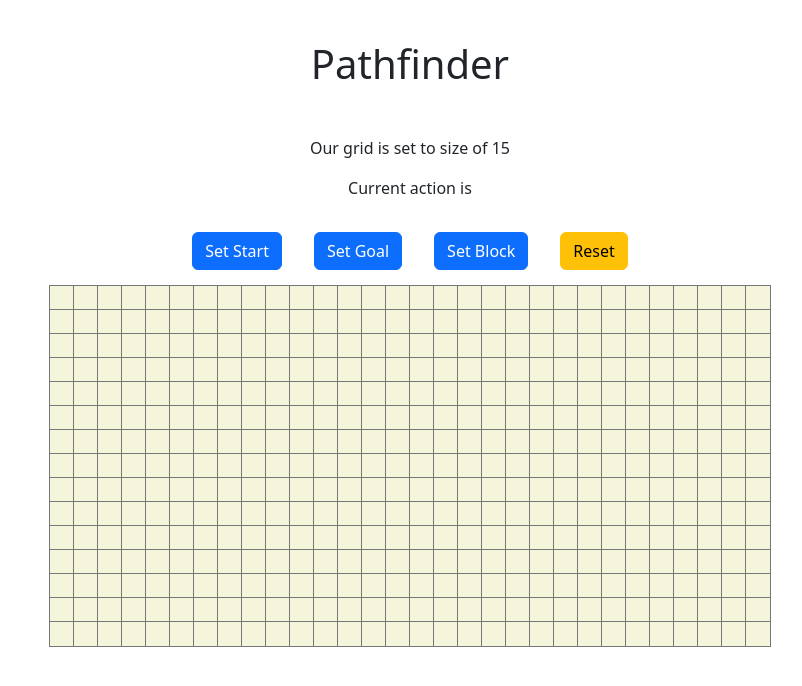
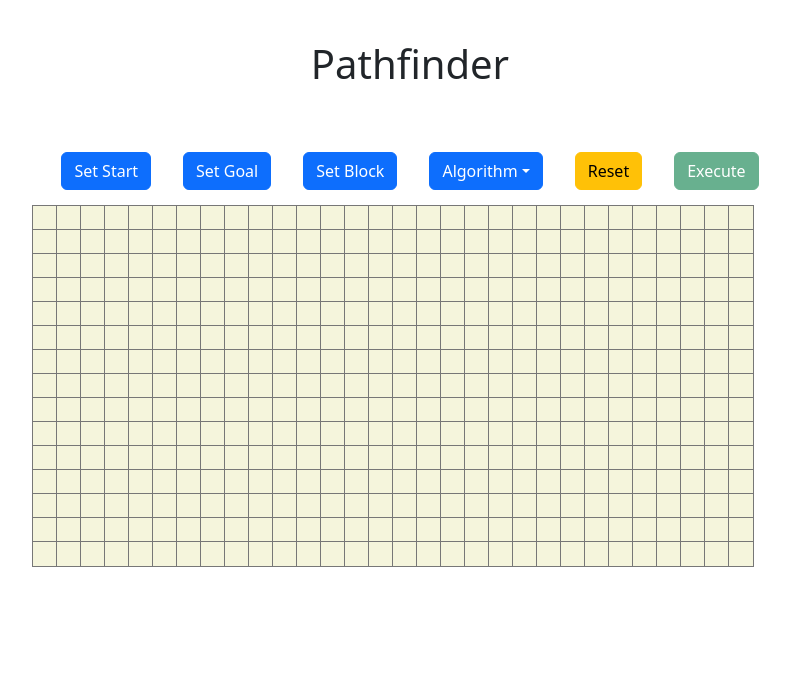
Before and after one commit to Jolt-rex/react-pathfinder, a React (Create React App) app: page / in a window 1280 px wide. Shown: the top 686 px of the page, without its empty margins (230-1032 px from the left). Built offline with nearby package versions, Linux system fonts and the light colour scheme.

Commit message:
Added dropdown to select algorithm. Added conditionally disabled execute button

```diff
--- a/src/App.js
+++ b/src/App.js
@@ -1,5 +1,6 @@
 import './App.css';
 import 'bootstrap/dist/css/bootstrap.min.css';
+import 'bootstrap/dist/js/bootstrap.bundle.min.js';
 import Pathfinder from './components/pathfinder';
 
 function App() {
--- /dev/null
+++ b/src/components/dropdown.jsx
@@ -0,0 +1,27 @@
+import React, { useState } from 'react';
+
+const Dropdown = ({ label, handleClick }) => {
+  const [visible, setVisible] = useState(false);
+
+  function toggle() { setVisible(!visible); }
+
+  function handleOnClick(e) {
+    e.preventDefault();
+    handleClick({ id: e.target.id, label: e.target.getAttribute('label') });
+    toggle();
+  }
+
+  return (
+    <div className="btn-group dropdown">
+      <button className="btn btn-primary dropdown-toggle" onClick={toggle} type="button" id="dropdownMenuButton" data-toggle="dropdown" aria-haspopup="true" aria-expanded="true">
+        {label}
+      </button>
+      <div className={'dropdown-menu' + (visible ? ' show' : '')} aria-labelledby="dropdownMenuLink">
+        <a className='dropdown-item' id='aStar' label='A*' href='#' onClick={handleOnClick}>A *</a>
+        <a className='dropdown-item' id='dijkstra' label='Dijkstra' href='#' onClick={handleOnClick}>Dijkstra's</a>
+      </div>
+    </div>
+   );
+}
+
+export default Dropdown;
--- a/src/components/pathfinder.jsx
+++ b/src/components/pathfinder.jsx
@@ -1,12 +1,15 @@
 import React, { useState, useEffect } from 'react';
 import Cell from './cell';
+import Dropdown from './dropdown';
 import './pathfinder.css';
 
 function Pathfinder({ width, height }) {
   const [grid, setGrid] = useState([]);
   const [start, setStart] = useState(null);
   const [goal, setGoal] = useState(null);
+  const [algorithm, setAlgorithm] = useState(null);
   const [action, setAction] = useState('');
+
 
   useEffect(() => {
     console.log('Use effect called');
@@ -23,6 +26,9 @@ function Pathfinder({ width, height }) {
       }
     }
 
+    setStart(null);
+    setGoal(null);
+    setAlgorithm(null);
     setGrid(newGrid);
   }
 
@@ -63,16 +69,19 @@ function Pathfinder({ width, height }) {
     setGrid(newGrid);
   }
 
+  function execute() {
+    console.log('Executing');
+  }
+
   return (
     <div className='pathfinder-container'>
-      <p>Our grid is set to size of {grid.length}</p>
-      {goal && <p>The goal is at row {goal.row} column {goal.col}</p>}
-      <p>Current action is {action}</p>
       <div className="grid">
         <button className='btn btn-primary' onClick={() => setAction('start')}>Set Start</button>
         <button className='btn btn-primary' onClick={() => setAction('goal')}>Set Goal</button>
         <button className='btn btn-primary' onClick={() => setAction('block')}>Set Block</button>
-        <button className='btn btn-warning' onClick={() => resetGrid()}>Reset</button>
+        <Dropdown label={algorithm ? algorithm.label : 'Algorithm'} handleClick={(algo) => setAlgorithm(algo)}/>
+        <button className='btn btn-warning' onClick={resetGrid}>Reset</button>
+        <button className={'btn btn-success' + (start && goal && algorithm ? '' : ' disabled')} onClick={execute}>Execute</button>
             {grid !== [] &&
               grid.map(row => {
                 return <div key={row[0].row} className="row">
```
Also changed, not shown: public/manifest.json.
